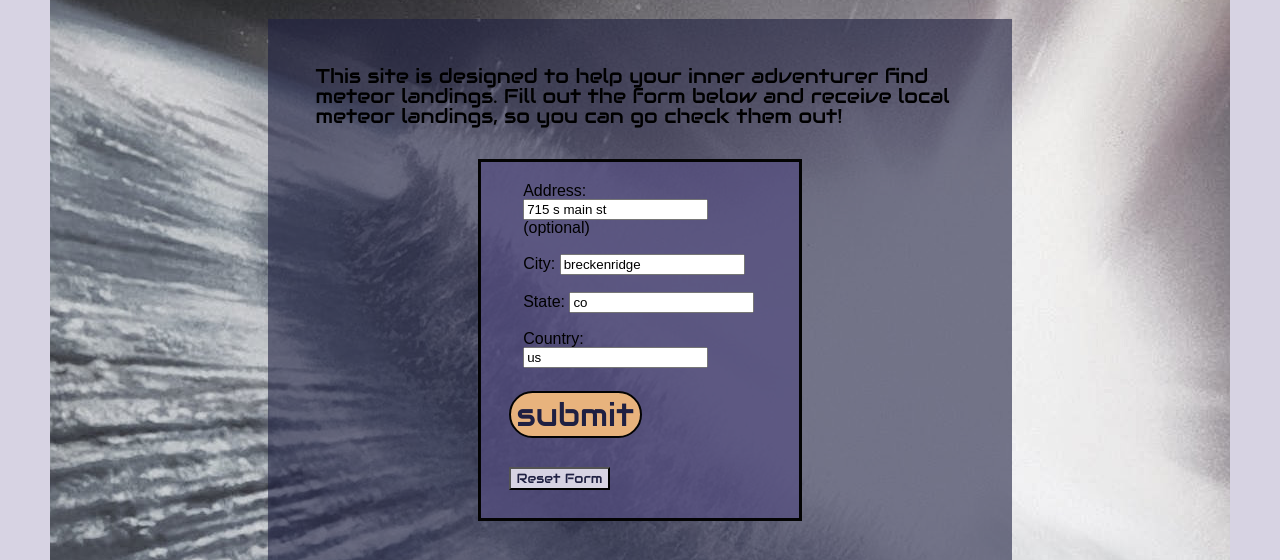
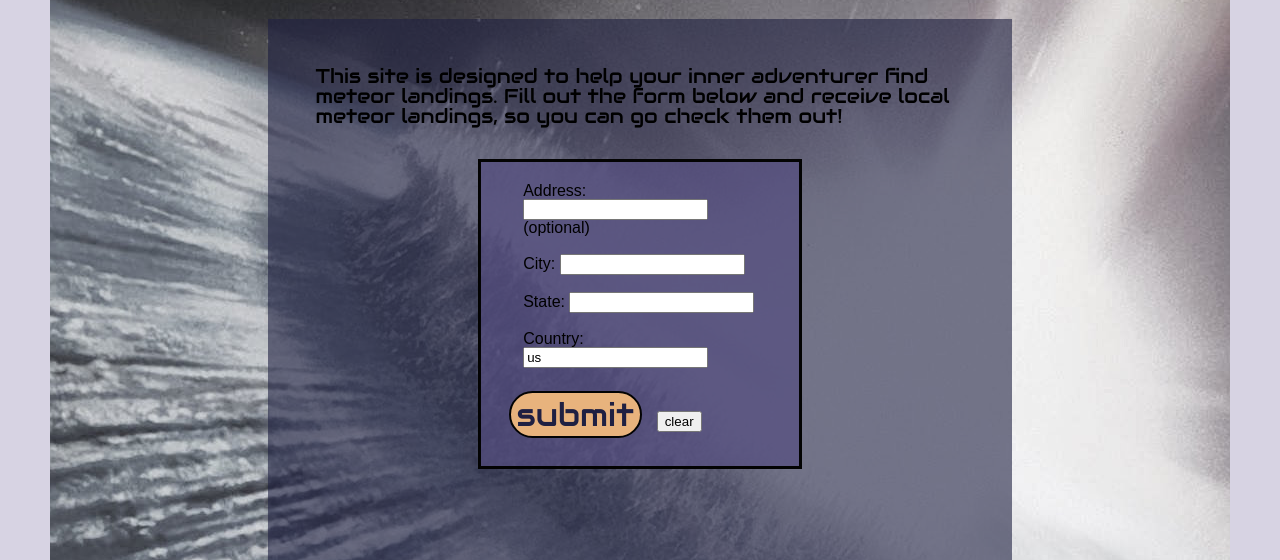
Before and after one commit to amandamontanapearce/meteorlandings, a plain HTML site: page index.html in a window 1280 px wide. Shown: the part 189-749 px from the top of the page. Drawn offline with nearby package versions, Linux system fonts and the light colour scheme; some packages are replaced by stand-ins of ours; a web font is replaced by a local one.

Commit message:
fix clear button

```diff
--- a/app.js
+++ b/app.js
@@ -83,7 +83,8 @@ $(document).ready(function(){
     }) //done closing bracet
   }) //submit click closing bracet
 
-  $('#reset').click( function(){
+  $('#clear').click( function(){
+    document.getElementById("addressForm").reset();
     $('.results').hide();
   })
 }) //ready closing bracet
--- a/index.html
+++ b/index.html
@@ -26,20 +26,20 @@
         <section>
             <div class="region">
                 <h3>This site is designed to help your inner adventurer find meteor landings. Fill out the form below and receive local meteor landings, so you can go check them out!</h3>
-                <form class="" action="" method="post">
+                <form id="addressForm" class="" action="" method="post">
                     <label for="address">Address:
-                        <input id="address" type="text" name="address" value="715 s main st">(optional)</label>
+                        <input id="address" type="text" name="address" value="">(optional)</label>
                     <label for="city">City:
-                        <input id="city" type="text" name="city" value="breckenridge">
+                        <input id="city" type="text" name="city" value="">
                     </label>
                     <label for="state">State:
-                        <input id="state" type="text" name="state" value="co ">
+                        <input id="state" type="text" name="state" value="">
                     </label>
                     <label for="country">Country:
                         <input id="country" type="text" name="country" value="us">
                     </label>
                     <input id="submit" type="button" name="submit" value="submit">
-                    <input id="reset" type="button" name="reset_form" value="Reset Form" onclick="this.form.reset();">
+                    <input id="clear" type="button" name="clear" value="clear">
                 </form>
                 <div id="map">
                 </div>
--- a/testMap.js
+++ b/testMap.js
@@ -4,7 +4,7 @@ var styles = [{"featureType":"landscape","stylers":[{"saturation":-100},{"lightn
 
       function initMap() {
         map = new google.maps.Map(document.getElementById('map'), {
-          center: {lat: 40, lng: -105},
+          center: {lat:40.30583 , lng:-105.02325 },
           zoom: 8
 
         });
```
